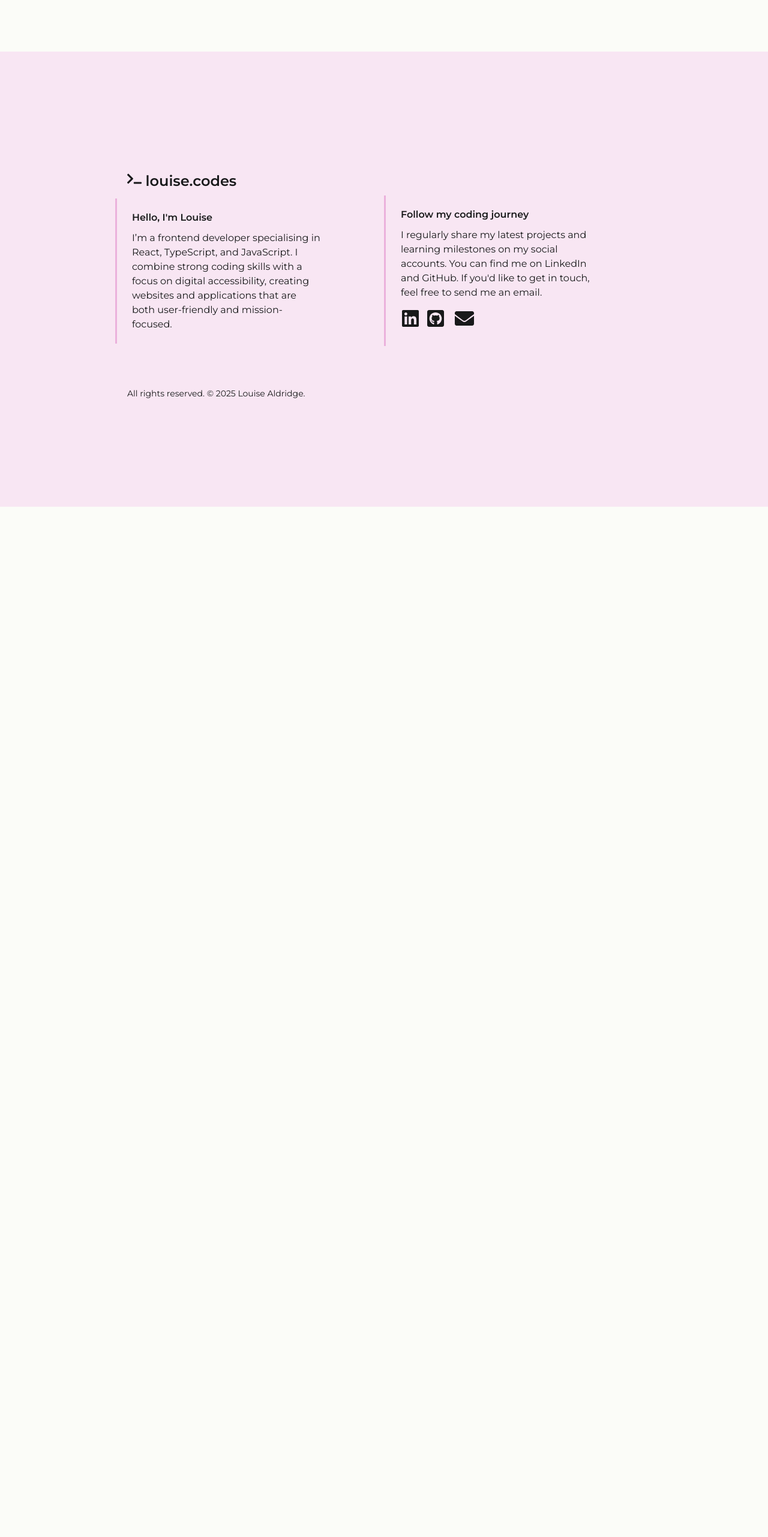
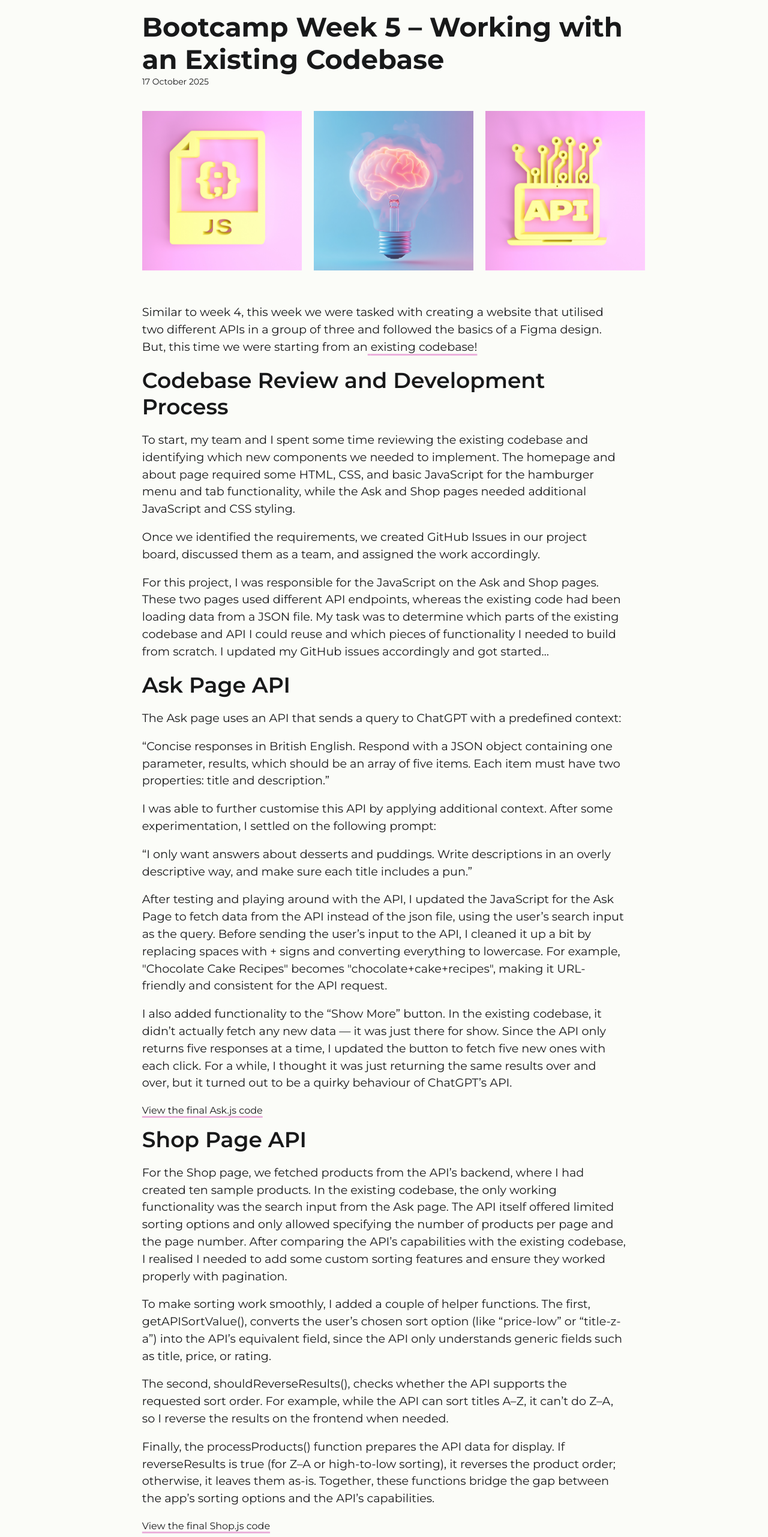
Before and after one commit to louiseka/portfolio, a React (Vite) app: page /blogs/bootcamp-week5-working-existing-codebase in a window 1280 px wide. Shown: the part 234-2797 px from the top of the page at 60% size. Before the commit the page ends 1079 px from the top, so only its background shows below. Built offline with nearby package versions, Linux system fonts and the light colour scheme.

Commit message:
Adding blog 9

```diff
--- a/src/blogdata.js
+++ b/src/blogdata.js
@@ -8,7 +8,7 @@ export const blogData = [
     thumbnailImg: "/assets/blog-imgs/moodboard.png",
     altText: "A lady pinning items to a moodboard.",
     gridPosition: "one",
-    cardLayout: "wide",
+    cardLayout: "normal",
     urlSlug: "kickstarting-new-project",
   },
 
@@ -21,7 +21,7 @@ export const blogData = [
     thumbnailImg: "/assets/blog-imgs/wireframe.png",
     altText: "A notepad with a hand drawn wireframe of a website.",
     gridPosition: "two",
-    cardLayout: "normal",
+    cardLayout: "wide",
     urlSlug: "designing-pinpoint",
   },
   {
@@ -69,7 +69,7 @@ export const blogData = [
     thumbnailImg: "/assets/blog-imgs/conflict-deer.png",
     altText: "Two deers hitting horns with eachother.",
     gridPosition: "six",
-    cardLayout: "wide",
+    cardLayout: "normal",
     urlSlug: "bootcamp-week2-css-naming-conventions-and-code-conflicts",
   },
   {
@@ -93,7 +93,19 @@ export const blogData = [
     thumbnailImg: "/assets/blog-imgs/collaboration.png",
     altText: "A ripped piece of paper revealing the word Collaboration",
     gridPosition: "eight",
-    cardLayout: "normal",
+    cardLayout: "wide",
     urlSlug: "bootcamp-week4-collaboration-and-workflow",
   },
+  {
+    id: "19",
+    name: "Bootcamp Week 5 – Working with an existing code base",
+    date: "17 October 2025",
+    shortDescription:
+      "This week, we were tasked with creating a website for a new company, using a provided Figma design...",
+    thumbnailImg: "/assets/blog-imgs/ai-lightbulb.png",
+    altText: "A lightbulb with a brain inside of it.",
+    gridPosition: "nine",
+    cardLayout: "normal",
+    urlSlug: "bootcamp-week5-working-existing-codebase",
+  },
 ];
--- /dev/null
+++ b/src/pages/Blogs/BlogNine.jsx
@@ -0,0 +1,204 @@
+import { Link } from "react-router";
+import { FaArrowLeft } from "react-icons/fa";
+import { useEffect } from "react";
+
+export default function BlogNine() {
+  useEffect(() => {
+    window.scrollTo(0, 0);
+  }, []);
+
+  return (
+    <>
+      <title>
+        Bootcamp Week 5 – Working with an Existing Codebase - Blogs - Louise
+        Aldridge
+      </title>
+      <main className="project-details">
+        <Link
+          className="back-link"
+          to={"/blogs"}
+          title="An overview page of Louise Aldridge's blogs"
+        >
+          <FaArrowLeft className="icon" />
+          Back to all blogs
+        </Link>
+
+        <article className="blog-details">
+          <h1 className="heading">
+            Bootcamp Week 5 – Working with an Existing Codebase
+          </h1>
+          <time className="small-text" dateTime="2025-10-17">
+            17 October 2025
+          </time>
+
+          <div id="imgs-section" className="project-imgs-section">
+            <img
+              className="project-img"
+              src="/assets/blog-imgs/javascript-icon.png"
+              alt="A file icon indicating JS."
+            />
+            <img
+              className="project-img"
+              src="/assets/blog-imgs/ai-lightbulb.png"
+              alt="A lighbulb with a brain inside.."
+            />
+            <img
+              className="project-img"
+              src="/assets/blog-imgs/api-icon.png"
+              alt="A laptop icon that says API with branches coming out."
+            />
+          </div>
+
+          <p className="blog-text">
+            Similar to week 4, this week we were tasked with creating a website
+            that utilised two different APIs in a group of three and followed
+            the basics of a Figma design. But, this time we were starting from
+            an
+            <a
+              className="blog-cta-link"
+              href="https://github.com/technative-academy/tfs-project-ai-frontend"
+              target="_blank"
+            >
+              {" "}
+              existing codebase!
+            </a>
+          </p>
+
+          <h2>Codebase Review and Development Process</h2>
+          <p className="blog-text">
+            To start, my team and I spent some time reviewing the existing
+            codebase and identifying which new components we needed to
+            implement. The homepage and about page required some HTML, CSS, and
+            basic JavaScript for the hamburger menu and tab functionality, while
+            the Ask and Shop pages needed additional JavaScript and CSS styling.
+          </p>
+
+          <p className="blog-text">
+            Once we identified the requirements, we created GitHub Issues in our
+            project board, discussed them as a team, and assigned the work
+            accordingly.
+          </p>
+
+          <p className="blog-text">
+            For this project, I was responsible for the JavaScript on the Ask
+            and Shop pages. These two pages used different API endpoints,
+            whereas the existing code had been loading data from a JSON file. My
+            task was to determine which parts of the existing codebase and API I
+            could reuse and which pieces of functionality I needed to build from
+            scratch. I updated my GitHub issues accordingly and got started…
+          </p>
+
+          <h2>Ask Page API</h2>
+          <p className="blog-text">
+            The Ask page uses an API that sends a query to ChatGPT with a
+            predefined context:
+          </p>
+          <p className="blog-text italic-text">
+            “Concise responses in British English. Respond with a JSON object
+            containing one parameter, results, which should be an array of five
+            items. Each item must have two properties: title and description.”
+          </p>
+          <p className="blog-text">
+            I was able to further customise this API by applying additional
+            context. After some experimentation, I settled on the following
+            prompt:
+          </p>
+          <p className="blog-text italic-text">
+            “I only want answers about desserts and puddings. Write descriptions
+            in an overly descriptive way, and make sure each title includes a
+            pun.”
+          </p>
+          <p className="blog-text">
+            After testing and playing around with the API, I updated the
+            JavaScript for the Ask Page to fetch data from the API instead of
+            the json file, using the user’s search input as the query. Before
+            sending the user’s input to the API, I cleaned it up a bit by
+            replacing spaces with + signs and converting everything to
+            lowercase. For example, "Chocolate Cake Recipes" becomes
+            "chocolate+cake+recipes", making it URL-friendly and consistent for
+            the API request.
+          </p>
+          <p className="blog-text">
+            I also added functionality to the “Show More” button. In the
+            existing codebase, it didn’t actually fetch any new data — it was
+            just there for show. Since the API only returns five responses at a
+            time, I updated the button to fetch five new ones with each click.
+            For a while, I thought it was just returning the same results over
+            and over, but it turned out to be a quirky behaviour of ChatGPT’s
+            API.
+          </p>
+          <br></br>
+          <a
+            className="blog-cta-link"
+            href="https://github.com/technative-academy/happy_bites/blob/main/js/ask.js"
+            target="_blank"
+          >
+            View the final Ask.js code
+          </a>
+
+          <h2>Shop Page API</h2>
+          <p className="blog-text">
+            For the Shop page, we fetched products from the API’s backend, where
+            I had created ten sample products. In the existing codebase, the
+            only working functionality was the search input from the Ask page.
+            The API itself offered limited sorting options and only allowed
+            specifying the number of products per page and the page number.
+            After comparing the API’s capabilities with the existing codebase, I
+            realised I needed to add some custom sorting features and ensure
+            they worked properly with pagination.
+          </p>
+          <p className="blog-text">
+            To make sorting work smoothly, I added a couple of helper functions.
+            The first, getAPISortValue(), converts the user’s chosen sort option
+            (like “price-low” or “title-z-a”) into the API’s equivalent field,
+            since the API only understands generic fields such as title, price,
+            or rating.
+          </p>
+          <p className="blog-text">
+            The second, shouldReverseResults(), checks whether the API supports
+            the requested sort order. For example, while the API can sort titles
+            A–Z, it can’t do Z–A, so I reverse the results on the frontend when
+            needed.
+          </p>
+          <p className="blog-text">
+            Finally, the processProducts() function prepares the API data for
+            display. If reverseResults is true (for Z–A or high-to-low sorting),
+            it reverses the product order; otherwise, it leaves them as-is.
+            Together, these functions bridge the gap between the app’s sorting
+            options and the API’s capabilities.
+          </p>
+          <br></br>
+          <a
+            className="blog-cta-link"
+            href="https://github.com/technative-academy/happy_bites/blob/main/js/shop.js"
+            target="_blank"
+          >
+            View the final Shop.js code
+          </a>
+          <h2>The Finished Site and Overall Thoughts</h2>
+          <p className="blog-text">
+            Overall, the site functioned as expected. As a team, we collaborated
+            well by assigning tasks in a way that minimised conflicts. The main
+            delays occurred when waiting for reviews - for example, the styling
+            I used on the Ask page needed approval before applying similar
+            styles to the Products page, to avoid redundant work.
+          </p>
+          <a
+            className="cta-link"
+            href="https://github.com/technative-academy/happy_bites"
+            target="_blank"
+          >
+            View the GitHub Repo
+          </a>
+          <a
+            className="cta-link"
+            href="https://technative-academy.github.io/happy_bites/"
+            target="_blank"
+          >
+            View the live site
+          </a>
+        </article>
+      </main>
+    </>
+  );
+}
```
